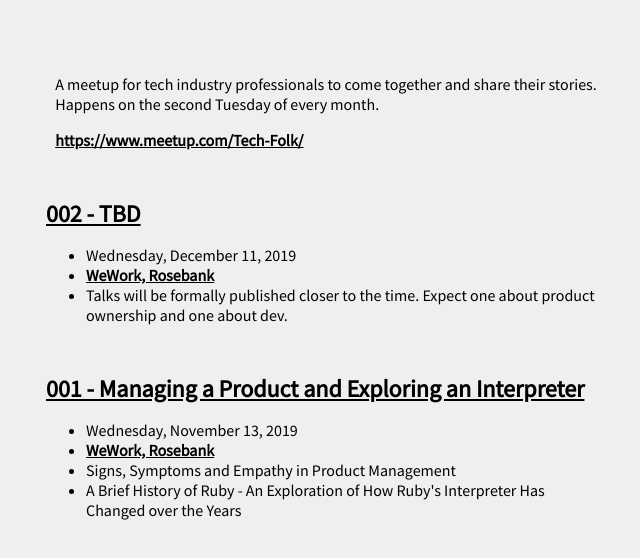
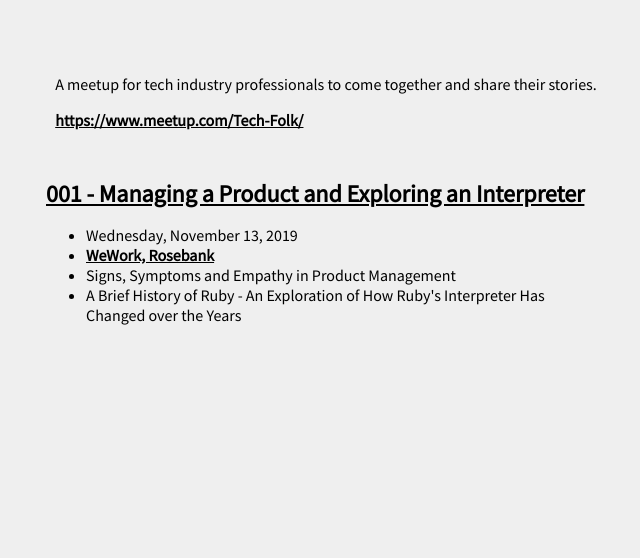
Before and after one commit to jcqvisser/tech-folk, a website built with webpack: page src/index.html in a window 1280 px wide. Shown: the part 522-1080 px from the top of the page, without its empty margins (314-954 px from the left). After the commit the page ends 991 px from the top, so only its background shows below. Built offline with nearby package versions, Linux system fonts and the light colour scheme.

Commit message:
remove implied timing

```diff
--- a/src/index.html
+++ b/src/index.html
@@ -31,8 +31,6 @@
     <section>
         <p>
           A meetup for tech industry professionals to come together and share their stories.
-          <br/>
-          Happens on the second Tuesday of every month.
         </p>
       <a href="https://www.meetup.com/Tech-Folk/">https://www.meetup.com/Tech-Folk/</a>
     </section>
@@ -40,16 +38,6 @@
     <section>
 
       <dl>
-
-        <dt><a href="https://www.meetup.com/Tech-Folk/events/266722205/">002 - TBD</a></dt>
-          <dd>
-            <ul>
-              <li>Wednesday, December 11, 2019</li>
-              <li><a href="https://goo.gl/maps/9B2VgNspoGfHTqmv7">WeWork, Rosebank</a></li>
-              <li>Talks will be formally published closer to the time. Expect one about product ownership and one about dev.</li>
-            </ul>
-          </dd>
-        </dl>
 
         <dt><a href="https://www.meetup.com/Tech-Folk/events/266263772/">001 - Managing a Product and Exploring an Interpreter</a></dt>
         <dd>
@@ -61,7 +49,6 @@
           </ul>
         </dd>
 
-
     </section>
 
     <script src="<%= htmlWebpackPlugin.files.chunks.main.entry %>"></script>
```
